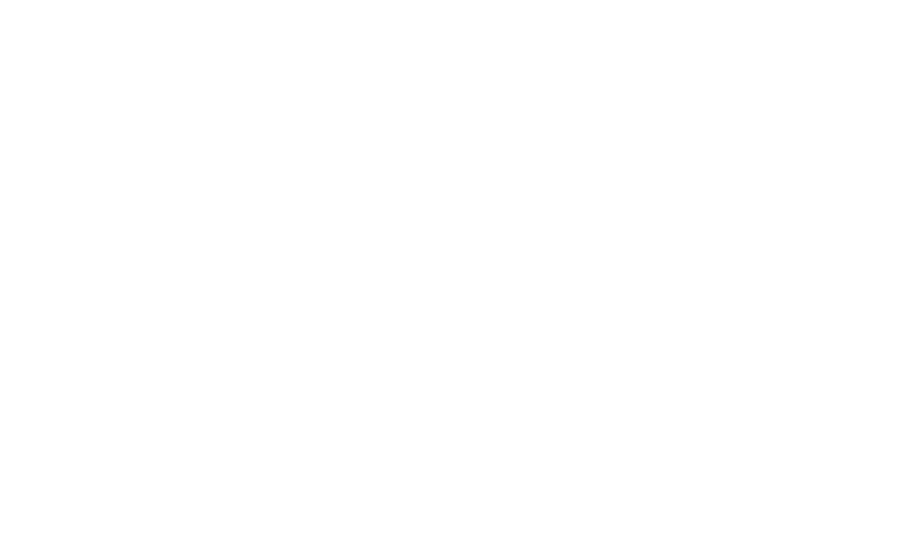
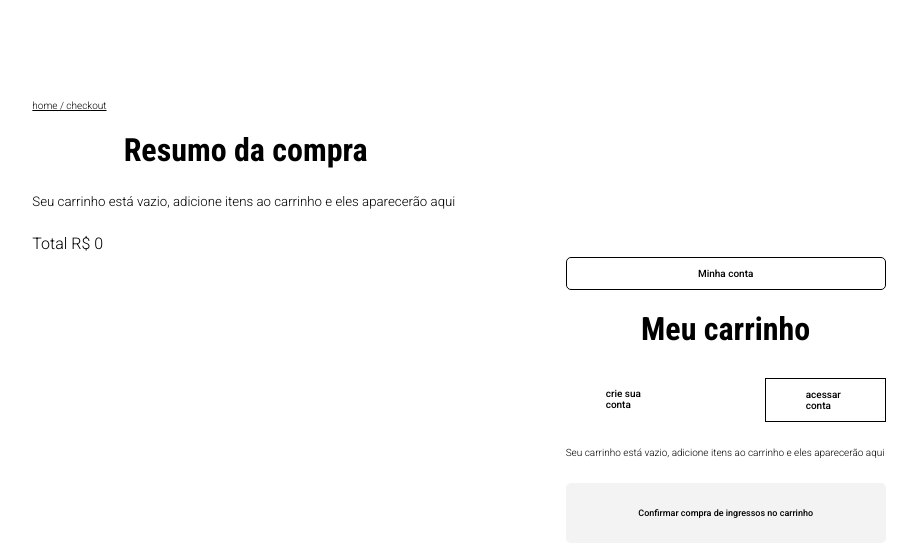
Before and after one commit to Dorishow/gestao-de-eventos, a React (Create React App) app: page /checkout in a window 1280 px wide. Before the commit this address had no page. Shown: the top 556 px of the page, without its empty margins (181-1098 px from the left). Built offline with nearby package versions, Linux system fonts and the light colour scheme.

Commit message:
feat: adding checkout page with tickets on cart

```diff
--- a/src/components/Cart/Cart.tsx
+++ b/src/components/Cart/Cart.tsx
@@ -19,13 +19,13 @@ export default class CartMenu extends React.Component<any, CartState>{
         this.updateCartMenu = this.updateCartMenu.bind(this)
     }
 
-    componentDidMount(){
+    componentDidMount() {
         const cartService: CartService = new CartService()
         const cartItems = cartService.getCart()
-        this.setState({myEvents: cartItems})
+        this.setState({ myEvents: cartItems })
     }
 
-    updateCartMenu(ticketId: number){
+    updateCartMenu(ticketId: number) {
         const cartService: CartService = new CartService()
         cartService.deleteFromCart(+ticketId)
         this.context.updateCart(cartService.getCart())
@@ -39,26 +39,29 @@ export default class CartMenu extends React.Component<any, CartState>{
                     <Link className={accountLink()} to={"profile"}> Minha conta </Link>
                     <h2 className={cartTitle()}>Meu carrinho</h2>
 
+                    <section className={redirectContainer()}>
+                        <RedirectButton bordered="" linkToRedirect={'criar-conta'} text={'crie sua conta'}></RedirectButton>
+                        <RedirectButton bordered="yes" linkToRedirect={'login'} text={'acessar conta'}></RedirectButton>
+                    </section>
+
                     {
                         this.context.cart.length === 0 &&
                         <h5> Seu carrinho está vazio, adicione itens ao carrinho e eles aparecerão aqui </h5>
                     }
 
+
                     {
                         this.context.cart.map(
                             (ticket: any, index: any) =>
-                            <div key={index}>
-                                <p className={ticketTitle()}>{ticket.name}</p>
-                                <button className={removeTicket()} onClick={() => this.updateCartMenu(ticket.id)}>remover</button>
-                            </div>
+                                <div key={index}>
+                                    <p className={ticketTitle()}>{ticket.name}</p>
+                                    <button className={removeTicket()} onClick={() => this.updateCartMenu(ticket.id)}>remover</button>
+                                </div>
                         )
                     }
 
-                    <section className={redirectContainer()}>
-                        <RedirectButton bordered="" linkToRedirect={'criar-conta'} text={'crie sua conta'}></RedirectButton>
-                        <RedirectButton bordered="yes" linkToRedirect={'login'} text={'acessar conta'}></RedirectButton>
-                    </section>
-                    <Link className={buyButton()} to={"checkout"}> Confirmar compra de ingressos no carrinho </Link>
+
+                    <Link className={buyButton()} to={"/checkout"}> Confirmar compra de ingressos no carrinho </Link>
                 </section>
             </nav>
         )
--- a/src/components/Cart/CartStyle.tsx
+++ b/src/components/Cart/CartStyle.tsx
@@ -44,9 +44,7 @@ export const cartTitle = css('h2', {
     fontWeight: 'bold',
     fontSize: 'xx-large',
     fontFamily: 'Roboto Condensed',
-    marginBottom: '20px',
     paddingTop: '20px',
-    paddingBottom: '20px',
     textAlign: 'center',
 })
 
@@ -68,6 +66,7 @@ export const buyButton = css('Link', {
 })
 
 export const ticketTitle= css('p', {
+    fontSize: 'x-small',
     width: '80%',
     backgroundColor: '#dddddd',
     color: 'Black',
@@ -78,11 +77,13 @@ export const ticketTitle= css('p', {
 })
 
 export const removeTicket = css('p', {
+    cursor: 'pointer',
+    fontSize: 'x-small',
     width: '20%',
     backgroundColor: '#dddddd',
     color: 'Black',
-    paddingTop: '17px',
-    paddingBottom: '17px',
+    paddingTop: '15px',
+    paddingBottom: '15px',
     borderRadius: '5px',
     display: 'inline-block',
     border: '1px solid white',
--- a/src/components/Login/RedirectStyle.tsx
+++ b/src/components/Login/RedirectStyle.tsx
@@ -2,6 +2,7 @@ import { css, styled } from '@stitches/react'
 
 export const redirectContainer = css('Link', {
     marginTop: '30px',
+    marginBottom: '25px',
     display: 'inline-flex',
     gap: '80px',
     justifyItems: 'space-evenly',
--- a/src/index.tsx
+++ b/src/index.tsx
@@ -6,7 +6,8 @@ import Home from "./pages/user/Home/Home";
 import Login from "./pages/user/Profile/Login"
 import SignUp from "./pages/user/Profile/SignUp"
 import EventDetails from "./pages/user/Events/EventDetails";
-import CartContext, { CartProvider } from "./context/cartContext";
+import { CartProvider } from "./context/cartContext";
+import Checkout from "./pages/checkout/Checkout";
 
 render(
   <CartProvider>
@@ -15,8 +16,8 @@ render(
         <Route path="/" element={<Home />}> </Route>
         <Route path="criar-conta" element={<SignUp />}> </Route>
         <Route path="login" element={<Login />}> </Route>
-
         <Route path="event/:eventId" element={<EventDetails />} />
+        <Route path="checkout" element={<Checkout />} />
       </Routes>
     </BrowserRouter>
   </CartProvider>,
--- /dev/null
+++ b/src/pages/checkout/CheckotStyle.tsx
@@ -0,0 +1,5 @@
+import { css } from "@stitches/react";
+
+export const ticketGroup = css('div', {
+    marginTop: '25px'
+})
--- /dev/null
+++ b/src/pages/checkout/Checkout.tsx
@@ -0,0 +1,60 @@
+import React from "react";
+import { Link } from "react-router-dom";
+import CartMenu from "../../components/Cart/Cart";
+import { returnLink } from "../user/Events/DetailsStyle";
+import { asideContent, homeTemplate, mainContent } from "../user/Home/styles";
+import CartContext from "../../context/cartContext";
+import { cartTitle } from "../../components/Cart/CartStyle";
+import Event from "../../components/EventsContainer/IEvnent"
+import { ticketGroup } from "./CheckotStyle";
+
+export default class Checkout extends React.Component<any, any>{
+    render(): React.ReactNode {
+        const { cart, updateCart } = this.context;
+        return (
+            <main className={homeTemplate()}>
+
+                <section className={mainContent()}>
+                    <Link className={returnLink()} to={'/'}>home / checkout</Link>
+
+
+                    <div >
+                        <h2 className={cartTitle()} >Resumo da compra</h2>
+                        <article className={ticketGroup()}>
+                            {
+                                this.context.cart.length === 0 &&
+                                <h5> Seu carrinho está vazio, adicione itens ao carrinho e eles aparecerão aqui </h5>
+                            }
+
+
+                            {
+                                this.context.cart.map(
+                                    (ticket: any, index: any) =>
+                                        <div key={index}>
+                                            <span >{ticket.name}</span> <span> {ticket.ticketsPrice} </span>
+                                            <hr />
+                                        </div>
+                                )
+                            }
+                            <div className={ticketGroup()}>
+                                <span>Total R$</span> <span>{this.context.cart.reduce(
+                                    (total: number, event: Event) => total += event.ticketsPrice,
+                                    0
+                                )}</span>
+                            </div>
+                        </article>
+                    </div>
+
+                </section>
+
+                <section className={asideContent()}>
+                    <CartMenu></CartMenu>
+                </section>
+
+
+            </main>
+        )
+    }
+}
+
+Checkout.contextType = CartContext
```
